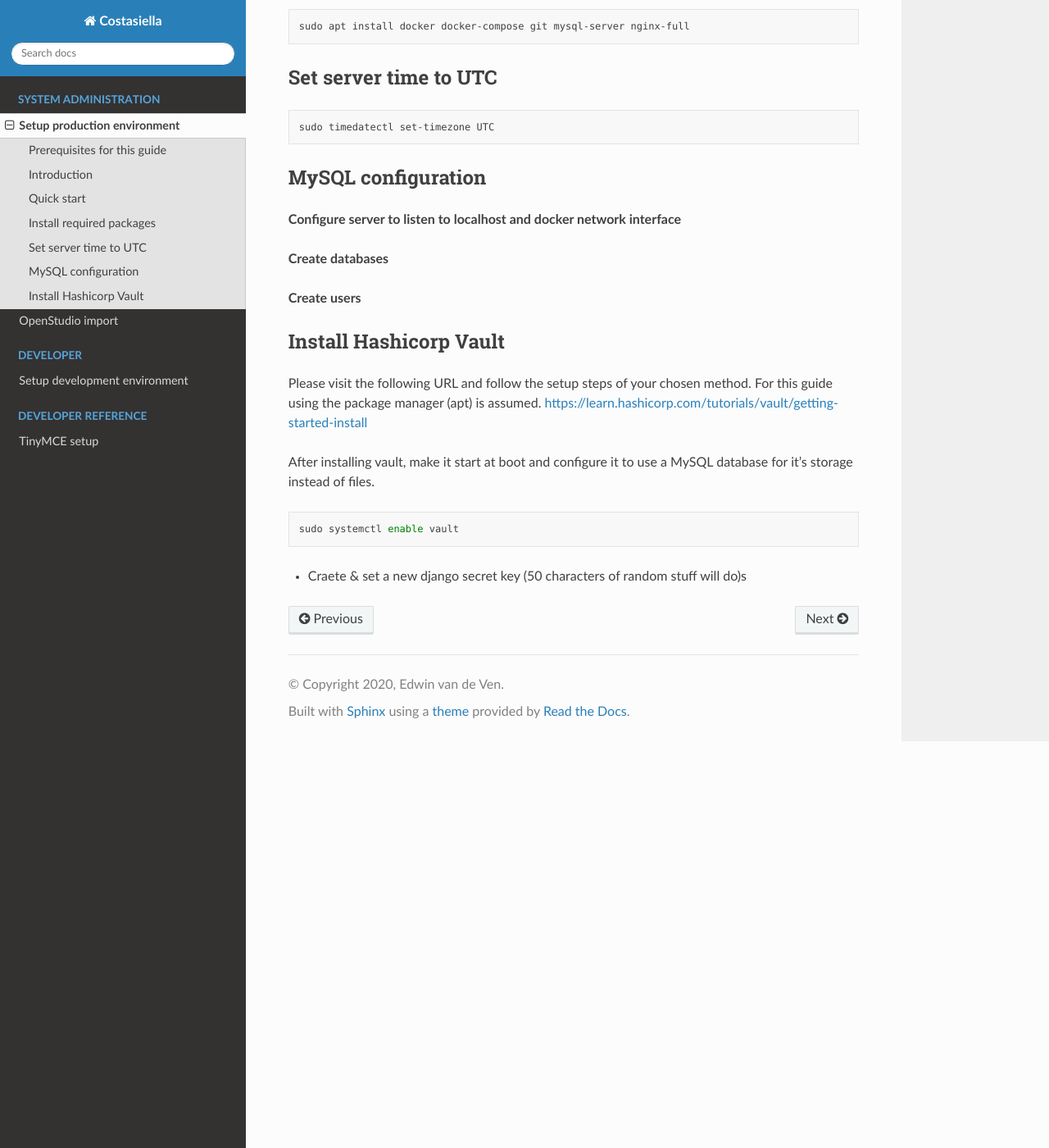
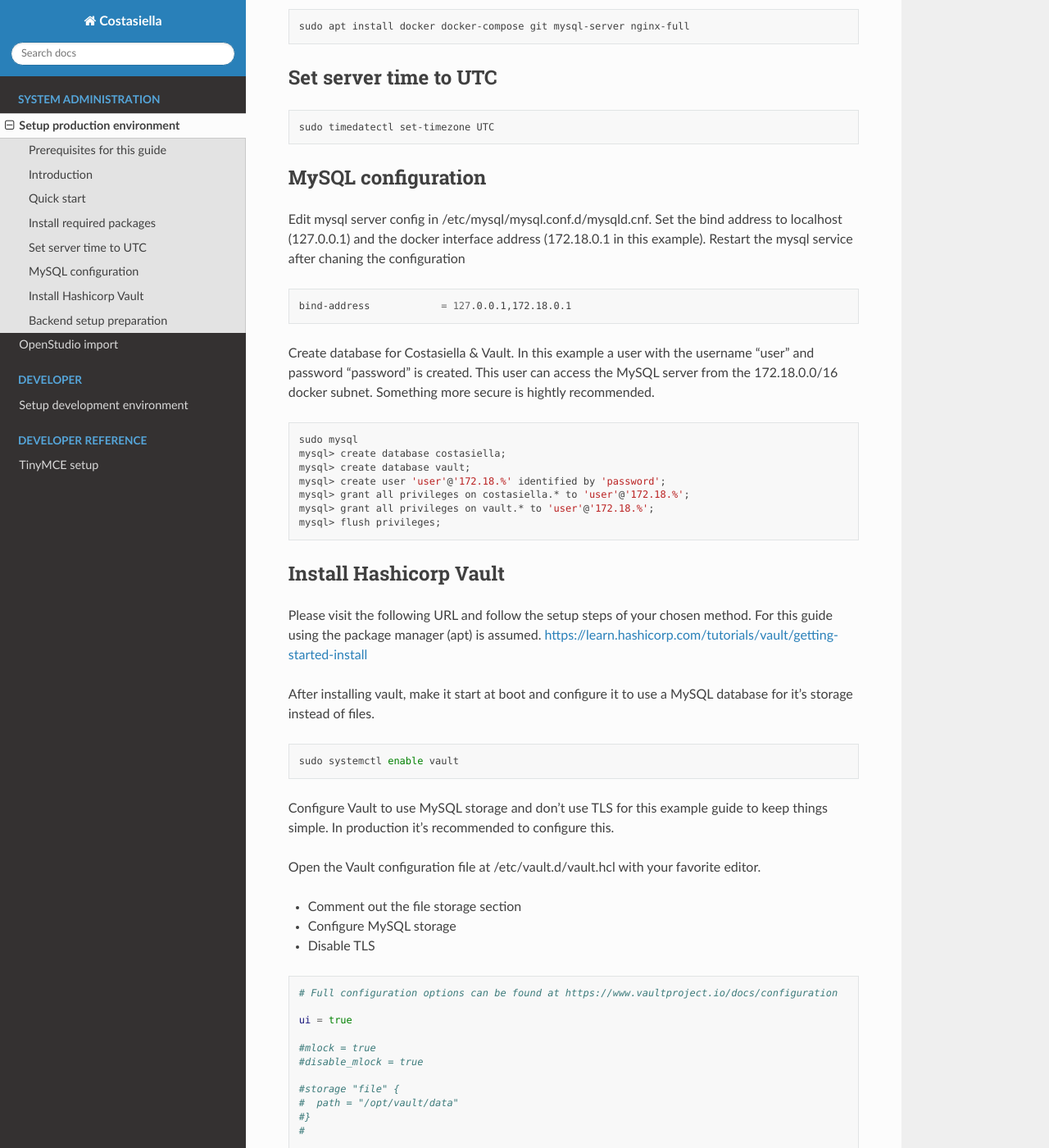
Before and after one commit to costasiella/costasiella_docs, a Sphinx documentation site: the page built from source/sysadmin/setup_production_environment.rst, in a window 1280 px wide and 1400 px high, scrolled down 1237 px. Shown: the whole window at 82% size. Built offline with Sphinx 7.4.7 and the Read the Docs theme 2.0.0, drawn with Linux system fonts in a browser that asks for light colours; some of the changed text lies outside the part shown.

Commit message:
Add mysql config

```diff
--- a/source/sysadmin/setup_production_environment.rst
+++ b/source/sysadmin/setup_production_environment.rst
@@ -61,11 +61,29 @@
 MySQL configuration
 -------------------
 
-**Configure server to listen to localhost and docker network interface**
+Edit mysql server config in /etc/mysql/mysql.conf.d/mysqld.cnf.
+Set the bind address to localhost (127.0.0.1) and the docker interface address (172.18.0.1 in this example).
+Restart the mysql service after chaning the configuration
 
-**Create databases**
+.. code-block:: bash
 
-**Create users**
+    bind-address            = 127.0.0.1,172.18.0.1
+
+
+Create database for Costasiella & Vault.
+In this example a user with the username "user" and password "password" is created.
+This user can access the MySQL server from the 172.18.0.0/16 docker subnet.
+Something more secure is hightly recommended.
+
+.. code-block:: bash
+
+    sudo mysql
+    mysql> create database costasiella;
+    mysql> create database vault;
+    mysql> create user 'user'@'172.18.%' identified by 'password';
+    mysql> grant all privileges on costasiella.* to 'user'@'172.18.%';
+    mysql> grant all privileges on vault.* to 'user'@'172.18.%';
+    mysql> flush privileges;
 
 
 Install Hashicorp Vault
@@ -80,6 +98,99 @@
 
     sudo systemctl enable vault
 
+Configure Vault to use MySQL storage and don't use TLS for this example guide to keep things simple.
+In production it's recommended to configure this.
+
+Open the Vault configuration file at /etc/vault.d/vault.hcl with your favorite editor.
+
+- Comment out the file storage section
+- Configure MySQL storage
+- Disable TLS
+
+.. code-block:: bash
+
+    # Full configuration options can be found at https://www.vaultproject.io/docs/configuration
+
+    ui = true
+
+    #mlock = true
+    #disable_mlock = true
+
+    #storage "file" {
+    #  path = "/opt/vault/data"
+    #}
+    #
+
+    storage "mysql" {
+    username = "user"
+    password = "password"
+    database = "vault"
+    }
+
+    #storage "consul" {
+    #  address = "127.0.0.1:8500"
+    #  path    = "vault"
+    #}
+
+    # HTTP listener
+    #listener "tcp" {
+    #  address = "127.0.0.1:8200"
+    #  tls_disable = 1
+    #}
+
+    # HTTPS listener
+    listener "tcp" {
+    address       = "0.0.0.0:8200"
+    tls_disable   = true
+    #  tls_cert_file = "/opt/vault/tls/tls.crt"
+    #  tls_key_file  = "/opt/vault/tls/tls.key"
+    }
+
+    # Enterprise license_path
+    # This will be required for enterprise as of v1.8
+    #license_path = "/etc/vault.d/vault.hclic"
+
+    # Example AWS KMS auto unseal
+    #seal "awskms" {
+    #  region = "us-east-1"
+    #  kms_key_id = "REPLACE-ME"
+    #}
+
+    # Example HSM auto unseal
+    #seal "pkcs11" {
+    #  lib            = "/usr/vault/lib/libCryptoki2_64.so"
+    #  slot           = "0"
+    #  pin            = "AAAA-BBBB-CCCC-DDDD"
+    #  key_label      = "vault-hsm-key"
+    #  hmac_key_label = "vault-hsm-hmac-key"
+
+
+    #TODO: Add transit key for costasiella
+
+Backend setup preparation
+-------------------------
+
+**Create directories to hold docker bind mounts**
+
+.. code-block:: bash
+
+    mkdir -pv /opt/docker/mounts/costasiella/media
+    mkdir -pv /opt/docker/mounts/costasiella/sockets
+    mkdir -pv /opt/docker/mounts/costasiella/static
+
+**Fetch backend code from GitHub**
+
+The settings directory is copied to a separate bind mount point so it can persist after an update.
+
+.. code-block:: bash
+
+    cd /opt/docker/mounts/costasiella
+    git clone https://github.com/costasiella/costasiella.git
+    cp -prv /opt/docker/mounts/costasiella/costasiella/app/app/settings /opt/docker/mounts/costasiella/settings
+
+**Edit Django settings**
+
+.. code-block:: bash
 
 
 - Craete & set a new django secret key (50 characters of random stuff will do)s
```
